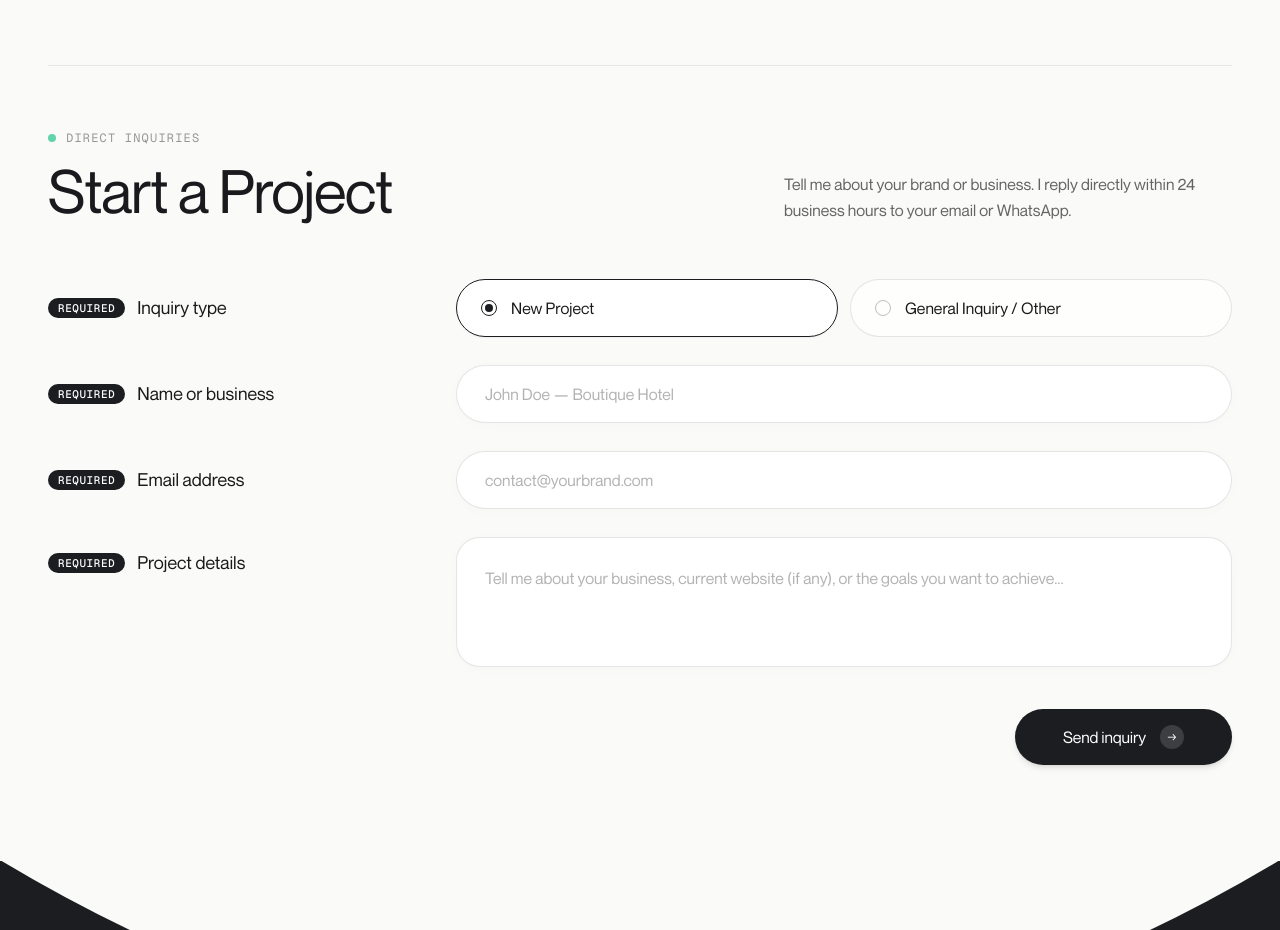
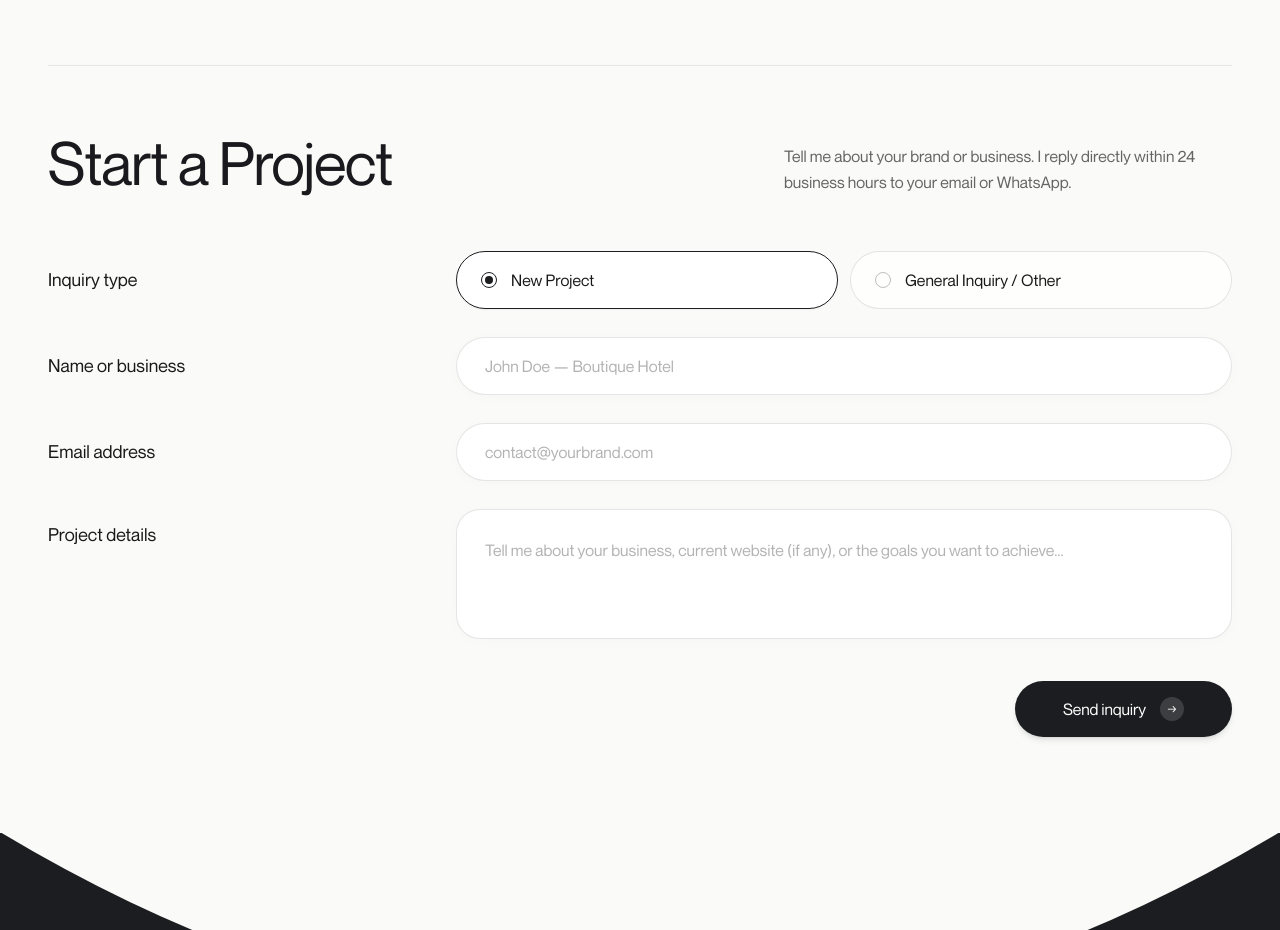
Before and after one commit to Juanpa571/portfolio, a React (Vite) app: page / in a window 1280 px wide. Shown: the part 3740-4670 px from the top of the page. Built offline with nearby package versions, Linux system fonts and the light colour scheme.

Commit message:
refactor(contact): remove decorative section tag and required pills

```diff
--- a/src/components/sections/ContactForm.tsx
+++ b/src/components/sections/ContactForm.tsx
@@ -89,11 +89,7 @@ export const ContactForm: React.FC = () => {
 
       {/* Section Header: Balanced & Architectural */}
       <div className="flex flex-col lg:flex-row lg:items-end justify-between mb-10 sm:mb-14 gap-6">
-        <div className="space-y-3 max-w-2xl">
-          <div className="flex items-center gap-2.5 text-xs font-mono tracking-widest text-black/40 uppercase">
-            <span className="inline-block w-2 h-2 rounded-full bg-emerald-500 animate-pulse"></span>
-            <span>{t.contact.sectionTag}</span>
-          </div>
+        <div className="max-w-2xl">
           <h2 className="text-3xl sm:text-5xl lg:text-6xl font-normal tracking-[-0.02em] text-[#1a1a1e] leading-[1.08]">
             {t.contact.title}
           </h2>
@@ -144,12 +140,9 @@ export const ContactForm: React.FC = () => {
           </div>
         ) : (
           <form onSubmit={handleSubmit} className="space-y-6 sm:space-y-7">
-            {/* Row 1: Tipo de Consulta (Radio Pills) */}
+            {/* Row 1: Tipo de Consulta */}
             <div className="grid grid-cols-1 lg:grid-cols-12 gap-3 lg:gap-10 items-center">
-              <div className="lg:col-span-4 flex items-center gap-3">
-                <span className="px-2.5 py-0.5 rounded-full bg-[#1C1D20] text-white text-[11px] font-mono font-medium tracking-wider uppercase">
-                  {t.contact.required}
-                </span>
+              <div className="lg:col-span-4">
                 <label className="text-base sm:text-lg font-normal text-black/90">
                   {t.contact.inquiryType}
                 </label>
@@ -209,10 +202,7 @@ export const ContactForm: React.FC = () => {
 
             {/* Row 2: Nombre Completo */}
             <div className="grid grid-cols-1 lg:grid-cols-12 gap-3 lg:gap-10 items-center">
-              <div className="lg:col-span-4 flex items-center gap-3">
-                <span className="px-2.5 py-0.5 rounded-full bg-[#1C1D20] text-white text-[11px] font-mono font-medium tracking-wider uppercase">
-                  {t.contact.required}
-                </span>
+              <div className="lg:col-span-4">
                 <label htmlFor="contact-name" className="text-base sm:text-lg font-normal text-black/90">
                   {t.contact.nameLabel}
                 </label>
@@ -233,10 +223,7 @@ export const ContactForm: React.FC = () => {
 
             {/* Row 3: Correo Electrónico */}
             <div className="grid grid-cols-1 lg:grid-cols-12 gap-3 lg:gap-10 items-center">
-              <div className="lg:col-span-4 flex items-center gap-3">
-                <span className="px-2.5 py-0.5 rounded-full bg-[#1C1D20] text-white text-[11px] font-mono font-medium tracking-wider uppercase">
-                  {t.contact.required}
-                </span>
+              <div className="lg:col-span-4">
                 <label htmlFor="contact-email" className="text-base sm:text-lg font-normal text-black/90">
                   {t.contact.emailLabel}
                 </label>
@@ -257,10 +244,7 @@ export const ContactForm: React.FC = () => {
 
             {/* Row 4: Mensaje / Detalles */}
             <div className="grid grid-cols-1 lg:grid-cols-12 gap-3 lg:gap-10 items-start">
-              <div className="lg:col-span-4 flex items-center gap-3 pt-3">
-                <span className="px-2.5 py-0.5 rounded-full bg-[#1C1D20] text-white text-[11px] font-mono font-medium tracking-wider uppercase">
-                  {t.contact.required}
-                </span>
+              <div className="lg:col-span-4 pt-3">
                 <label htmlFor="contact-message" className="text-base sm:text-lg font-normal text-black/90">
                   {t.contact.messageLabel}
                 </label>
```
